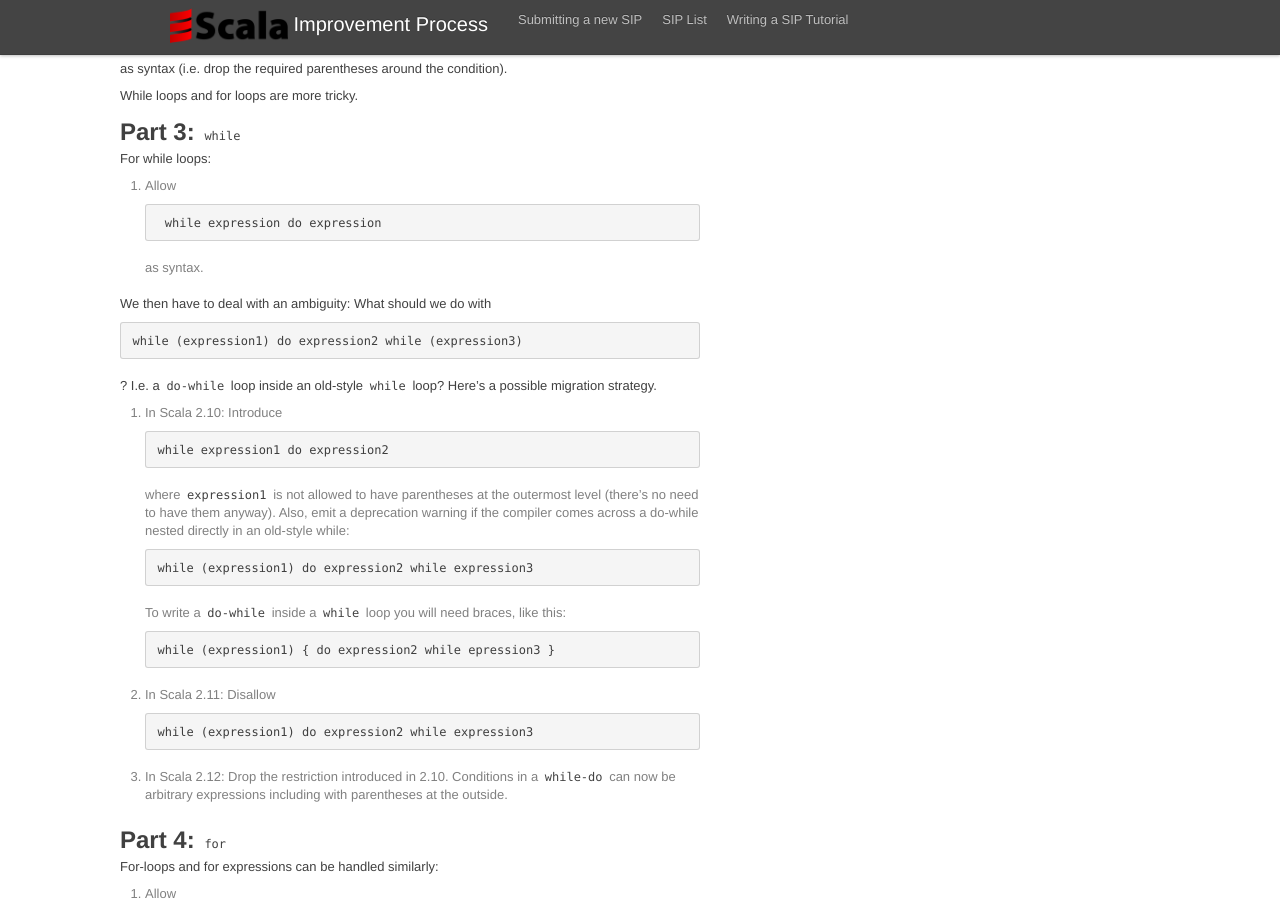
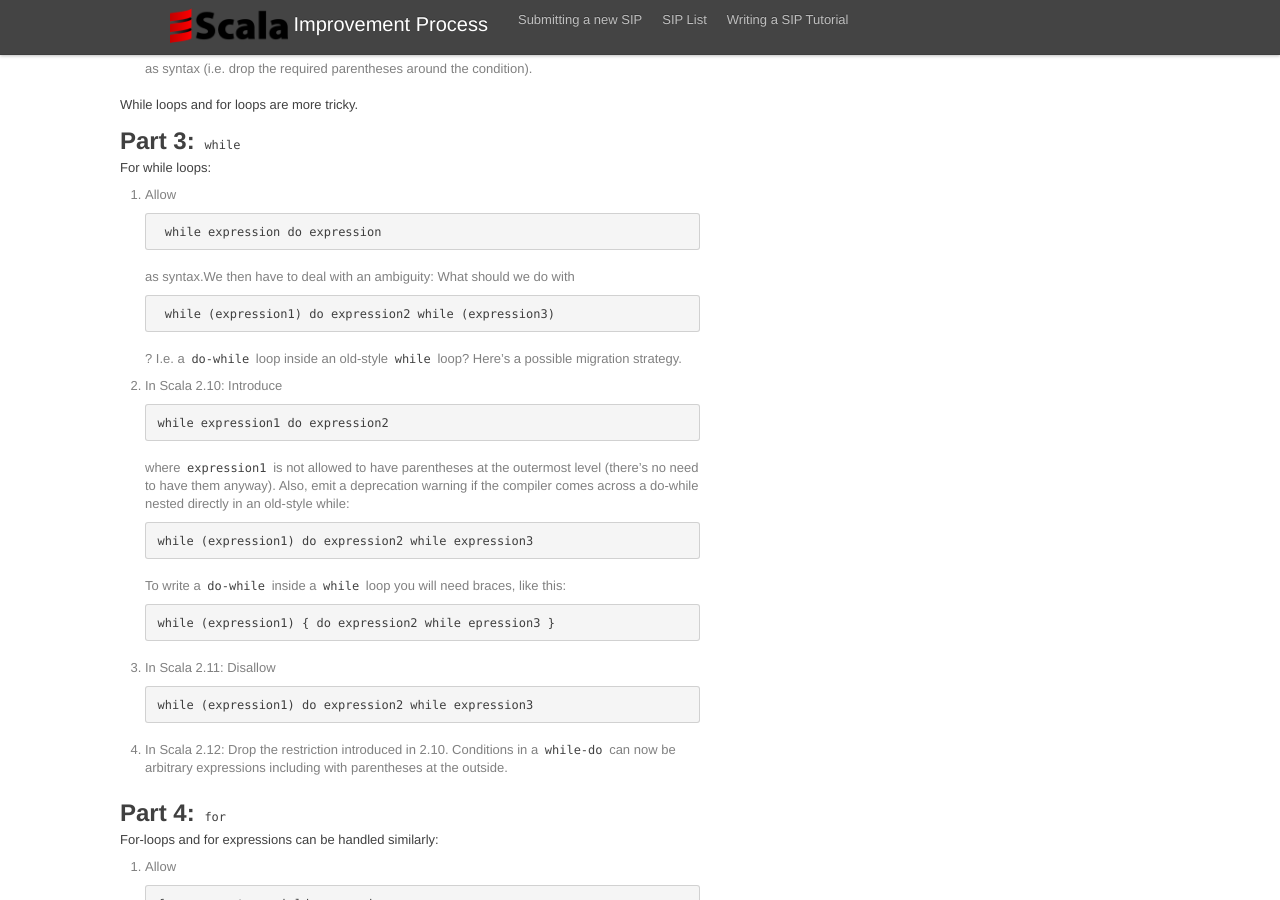
Before and after one commit to odersky/sips, a Jekyll site: the page built from pending/_posts/2011-10-13-uncluttering-control.md, in a window 1280 px wide and 900 px high, scrolled down 752 px. Built offline with Jekyll 4.4.1, drawn with Linux system fonts in a browser that asks for light colours; comment, search, counter and statistics services are not loaded.

Commit message:
More fixes

```diff
--- a/pending/_posts/2011-10-13-uncluttering-control.md
+++ b/pending/_posts/2011-10-13-uncluttering-control.md
@@ -30,11 +30,11 @@ Once we have dealt with if, we should do the same thing with while, do-while and
 
 do-while is easy. Simply do the following:
 
-1. Allow
+1.  Allow
 
         do expression while expression
 
-as syntax (i.e. drop the required parentheses around the condition).
+    as syntax (i.e. drop the required parentheses around the condition).
 
 While loops and for loops are more tricky.
 
@@ -46,13 +46,11 @@ For while loops:
 
         while expression do expression
 
-    as syntax.
+    as syntax.We then have to deal with an ambiguity: What should we do with
 
-We then have to deal with an ambiguity: What should we do with
+        while (expression1) do expression2 while (expression3)
 
-    while (expression1) do expression2 while (expression3)
-
-? I.e. a `do-while` loop inside an old-style `while` loop? Here’s a possible migration strategy.
+    ? I.e. a `do-while` loop inside an old-style `while` loop? Here’s a possible migration strategy.
 
 2.  In Scala 2.10:  Introduce
 
```
